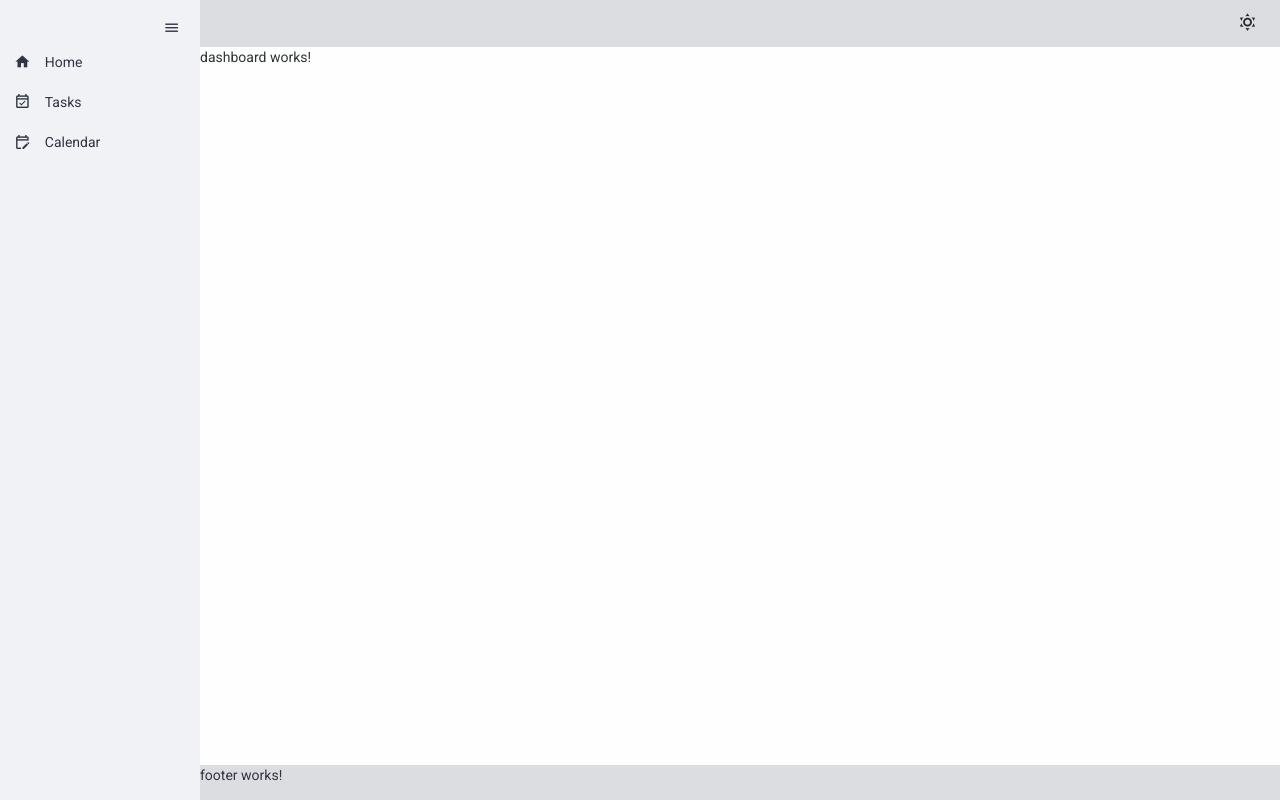
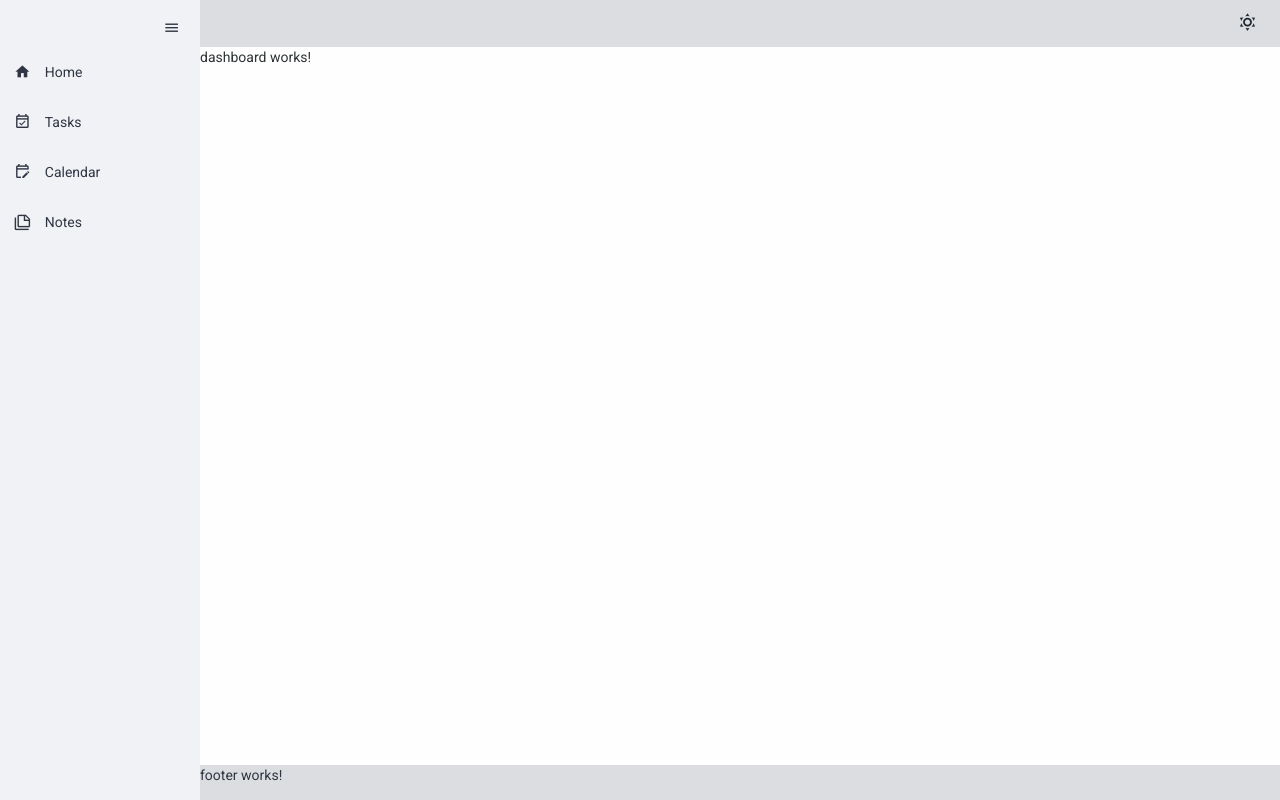
Before and after one commit to ahmad-shobasi/Lifehub, an Angular app in the folder lifehub/: page / in a window 1280 px wide. Built offline with nearby package versions, Linux system fonts and the light colour scheme.

Commit message:
Set click event to side items.
To navigate to pages components.

```diff
--- a/lifehub/src/app/layouts/sidebar/sidebar.html
+++ b/lifehub/src/app/layouts/sidebar/sidebar.html
@@ -6,7 +6,7 @@
     </div>
 
   <ul class="menu">
-    <li>
+    <li (click)="navigateTo('')">
       <i class="icon-home">
         <span class="mdi mdi-home"></span>
       </i>
@@ -14,7 +14,7 @@
           <span>Home</span>
       }
     </li>
-    <li>
+    <li (click)="navigateTo('tasks')">
       <i class="icon-tasks">
         <span class="mdi mdi-calendar-check-outline"></span>
       </i>
@@ -22,7 +22,7 @@
           <span>Tasks</span>
       }
     </li>
-    <li>
+    <li (click)="navigateTo('calendar')">
       <i class="icon-calendar">
         <span class="mdi mdi-calendar-edit-outline"></span>
       </i>
@@ -30,6 +30,13 @@
           <span>Calendar</span>
       }
     </li>
-    <!-- Add more items as needed -->
+    <li (click)="navigateTo('notes')">
+      <i class="icon-calendar">
+        <span class="mdi mdi-note-multiple-outline"></span>
+      </i>
+      @if (!isCollapsed) {
+          <span>Notes</span>
+      }
+    </li>
   </ul>
 </div>
--- a/lifehub/src/app/layouts/sidebar/sidebar.scss
+++ b/lifehub/src/app/layouts/sidebar/sidebar.scss
@@ -36,9 +36,11 @@
 
     li {
       display: flex;
+      cursor: pointer;
       justify-content: flex-start;
       align-items: center;
       padding: 0.5rem 0;
+      margin: 0.7rem 0;
 
       .icon-home,
       .icon-tasks,
--- a/lifehub/src/app/layouts/sidebar/sidebar.ts
+++ b/lifehub/src/app/layouts/sidebar/sidebar.ts
@@ -1,17 +1,23 @@
-import { Component, EventEmitter, Output } from '@angular/core';
+import { Component, EventEmitter, inject, Output } from '@angular/core';
+import { Router } from '@angular/router';
 
 @Component({
   selector: 'app-sidebar',
   imports: [],
   templateUrl: './sidebar.html',
-  styleUrl: './sidebar.scss'
+  styleUrl: './sidebar.scss',
 })
 export class Sidebar {
-  isCollapsed:boolean = false;
-  @Output() resizeSidebar = new EventEmitter()
+  isCollapsed: boolean = false;
+  private router = inject(Router);
+  @Output() resizeSidebar = new EventEmitter();
 
-  toggleSidebar(){
-    this.isCollapsed = !this.isCollapsed
+  toggleSidebar() {
+    this.isCollapsed = !this.isCollapsed;
     this.resizeSidebar.emit();
   }
+
+  navigateTo(path: string) {
+    this.router.navigate([`/${path}`]);
+  }
 }
```
